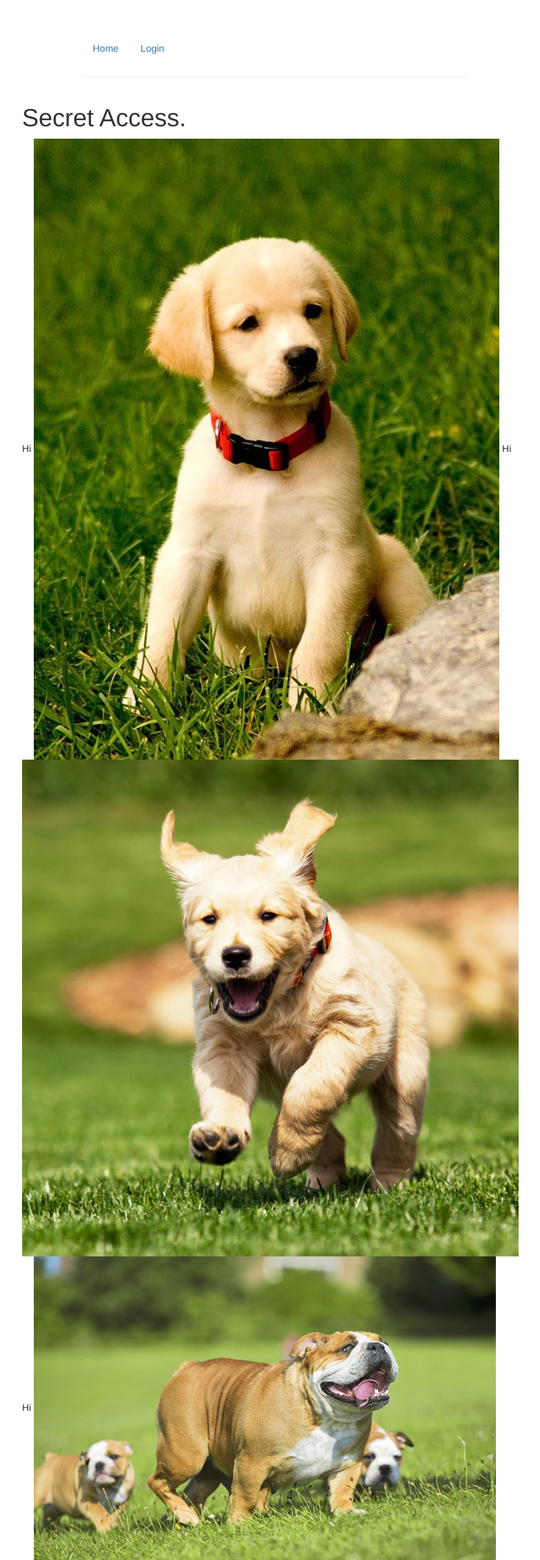
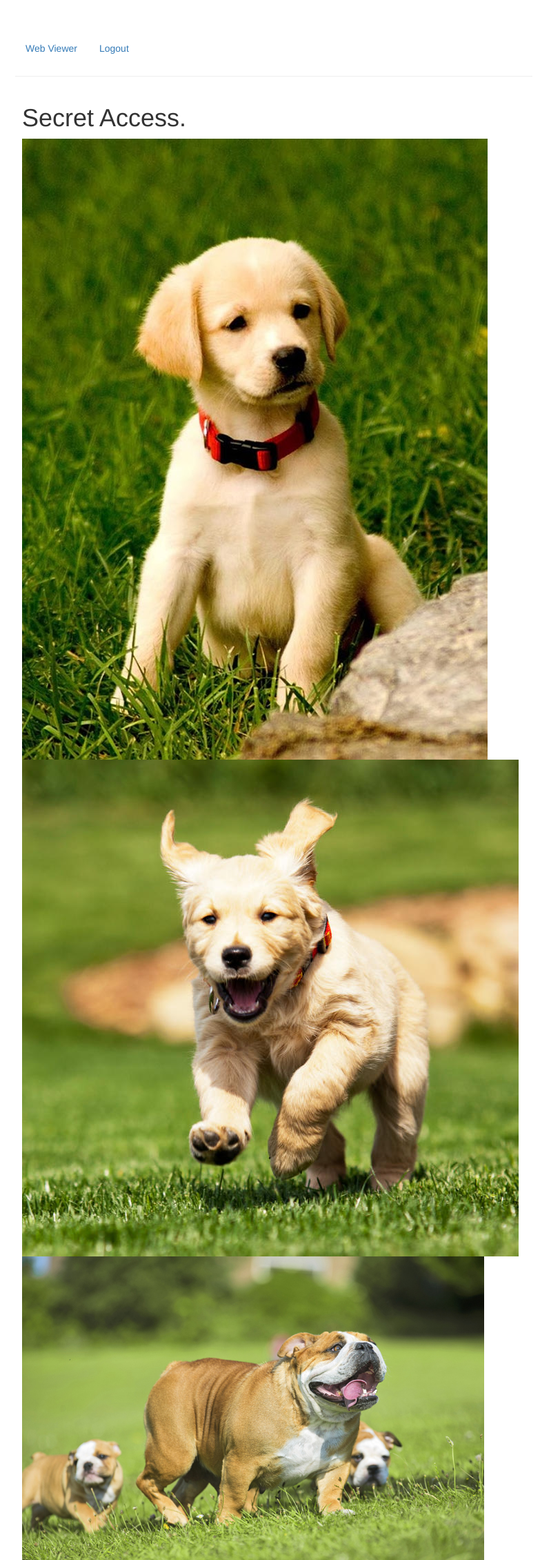
Before and after one commit to TravisBumgarner/Raspberry-Pi-Security-System, a Flask app: page / in a window 1280 px wide. Shown: the whole page at 69% size, without its empty margins (243-1026 px from the left). Run offline with Flask 2, Linux system fonts and the light colour scheme; some libraries are stand-ins or nearby versions.

```diff
--- a/app/templates/base.html
+++ b/app/templates/base.html
@@ -10,10 +10,11 @@
 
 <div class="container">
     <div class="row">
-        <div class="col-xs-6 col-xs-offset-3">
+        <div class="col-xs-8 col-xs-offset-2">
             <ul class="nav nav-pills">
-                <li role="presentation"><a href="/index">Home</a></li>
-                <li role="presentation"><a href="/login">Login</a></li>
+                <li role="presentation"><a href="/index">Web Viewer</a></li>
+                {% if not logged_in %} <li role="presentation"><a href="/login">Login</a></li> {% endif %}
+                {% if logged_in %} <li role="presentation"><a href="/logout">Logout</a></li> {% endif %}
             </ul>
             <hr>
         </div>
--- a/app/templates/index_signedin.html
+++ b/app/templates/index_signedin.html
@@ -5,7 +5,6 @@
 <div class="col-xs-8 col-xs-offset-2">
     <h1>Secret Access.</h1>
     {% for image in gallery %}
-        Hi
         <img src ="{{ image }}">
     {% endfor %}
 </div>
--- a/app/templates/index_signedout.html
+++ b/app/templates/index_signedout.html
@@ -1,5 +1,8 @@
+<!-- Extends base.html -->
+{% extends "base.html" %}
+
 {% block content %}
 <div class="col-xs-8 col-xs-offset-2">
-    <h1>Access Denied.</h1>
+    <h1>Access Denied, please click login above.</h1>
 </div>
 {% endblock %}
--- a/app/templates/login.html
+++ b/app/templates/login.html
@@ -2,7 +2,7 @@
 {% extends "base.html" %}
 
 {% block content %}
-<div class="col-xs-4 col-xs-offset-4">
+<div class="col-xs-8 col-xs-offset-2">
     <h1>Sign In</h1>
     <form action="" method="post" name="login">
         {{ form.hidden_tag() }}
--- a/app/views.py
+++ b/app/views.py
@@ -10,10 +10,9 @@ def index():
     logged_in = True
     if logged_in:
         gallery = get_images()
-        return render_template('index_signedin.html',gallery = gallery)
+        return render_template('index_signedin.html',gallery = gallery, logged_in = logged_in)
     if not logged_in:
-        return render_template('index_signedout.html')
-
+        return render_template('index_signedout.html', logged_in = logged_in)
 
 @app.route('/login', methods = ['GET','POST'])
 def login():
@@ -22,3 +21,8 @@ def login():
         flash('{} is requesting access to view images for {}...'.format(form.openid.data, form.visit_select.data))
         return redirect('/index')
     return render_template('login.html', form=form)
+
+@app.route('/logout')
+def logout():
+    logged_in = False
+    return render_template('index_signedout.html', logged_in = logged_in)
```
